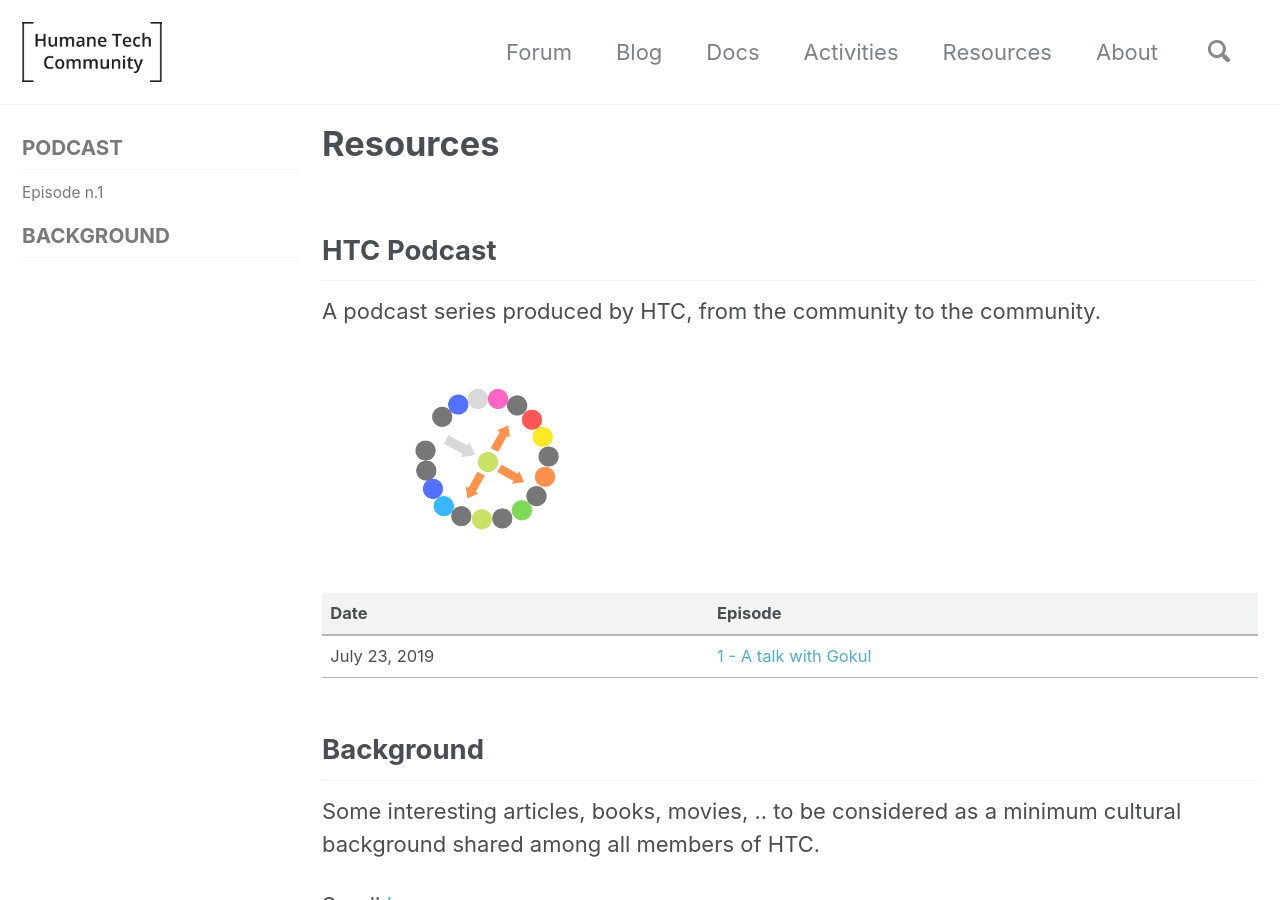
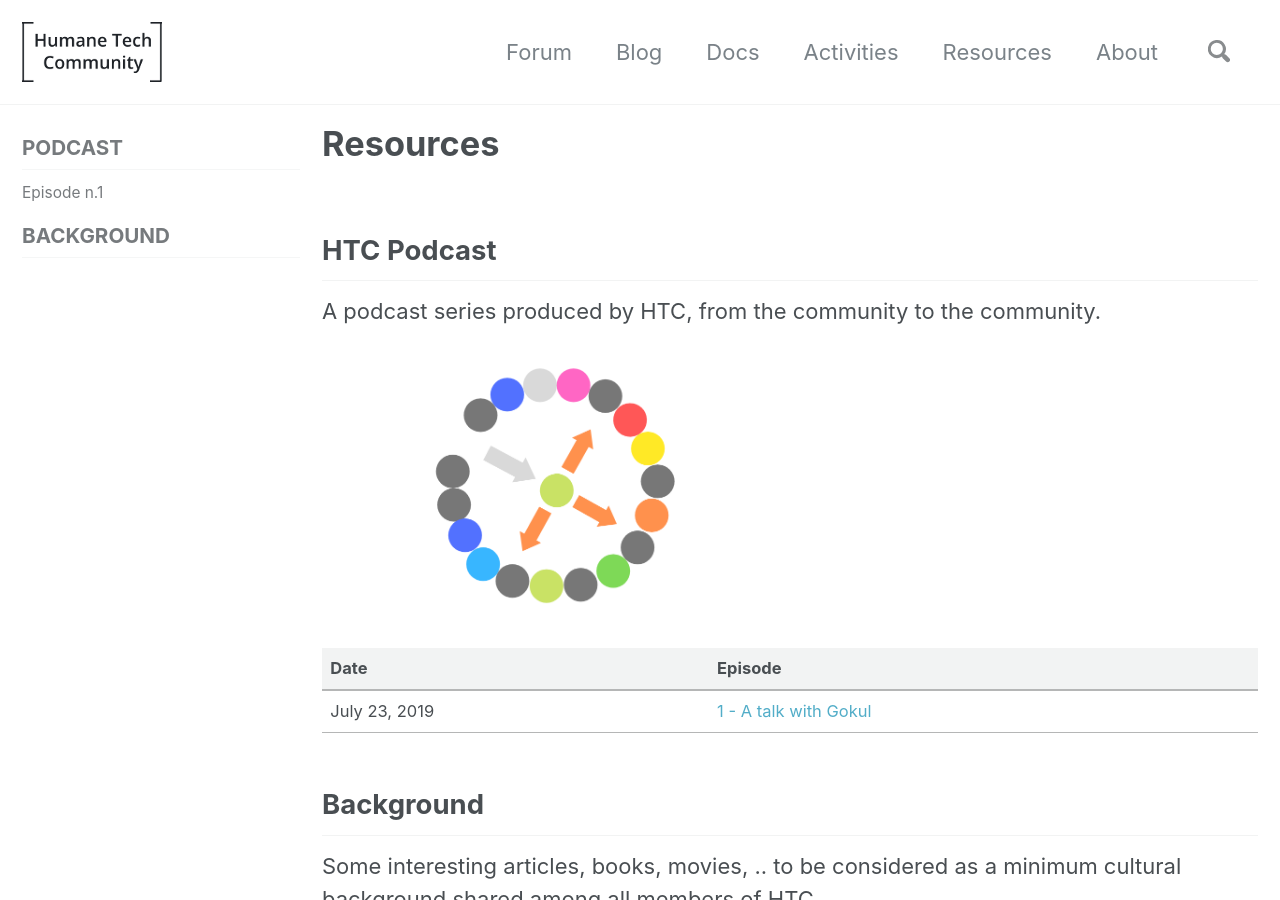
Before and after one commit to humanetech-community/community-hub, a Jekyll site: the page built from _resources/00-resources-root/00-resources-root.md, in a window 1280 px wide and 900 px high. Built offline with Jekyll 4.4.1, drawn with Linux system fonts in a browser that asks for light colours; cached includes are drawn as plain includes; nearby versions of some CDN libraries.

Commit message:
Style updated - #99

```diff
--- a/_resources/00-resources-root/00-resources-root.md
+++ b/_resources/00-resources-root/00-resources-root.md
@@ -15,7 +15,7 @@
 
 A podcast series produced by HTC, from the community to the community.
 
-<img src="/assets/images/podcast/podcast-icon.png" width="30%" style="margin: 25px;">
+<img src="/assets/images/podcast/podcast-icon.png" width="50%">
 
 
 | Date | Episode |
```
